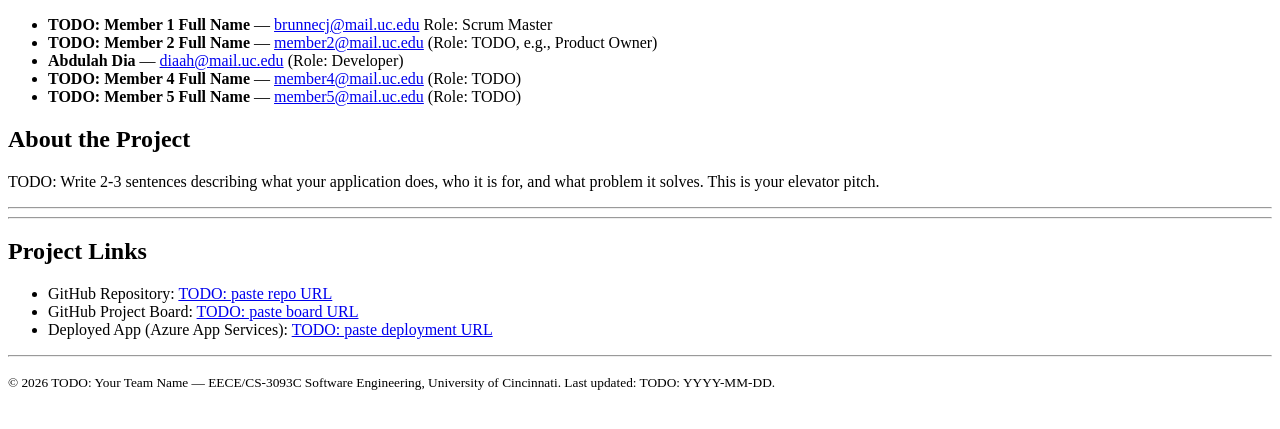
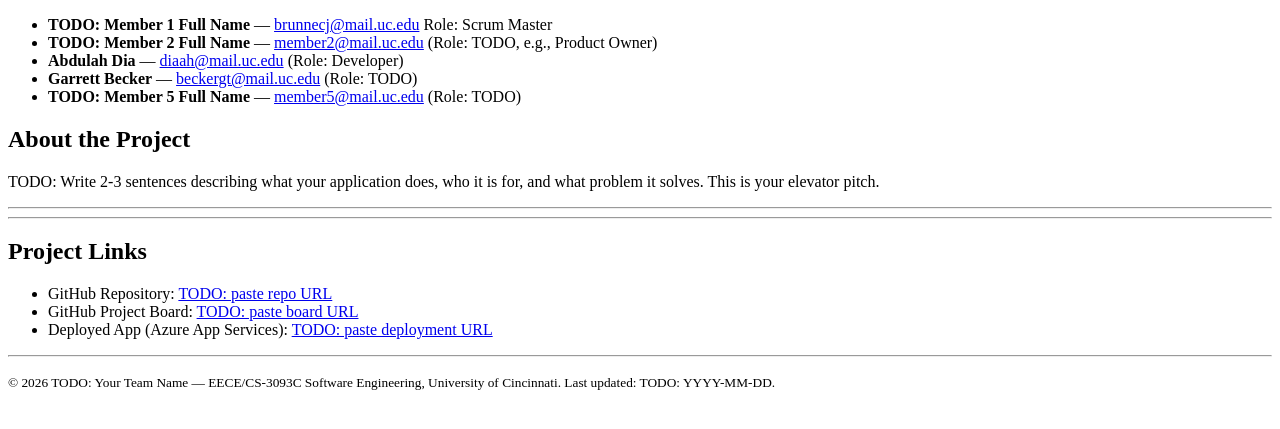
Before and after one commit to uc-se-sm26-team1/uc-se-sm26-team1.github.io, a plain HTML site: page index.html in a window 1280 px wide. Shown: the part 185-614 px from the top of the page. Drawn offline with Linux system fonts and the light colour scheme.

Commit message:
Updated personal name and email in the index.html file.

```diff
--- a/index.html
+++ b/index.html
@@ -43,8 +43,8 @@
           (Role: Developer)
         </li>
         <li>
-          <strong>TODO: Member 4 Full Name</strong> &mdash;
-          <a href="mailto:member4@mail.uc.edu">member4@mail.uc.edu</a>
+          <strong>Garrett Becker</strong> &mdash;
+          <a href="mailto:beckergt@mail.uc.edu">beckergt@mail.uc.edu</a>
           (Role: TODO)
         </li>
         <li>
```
